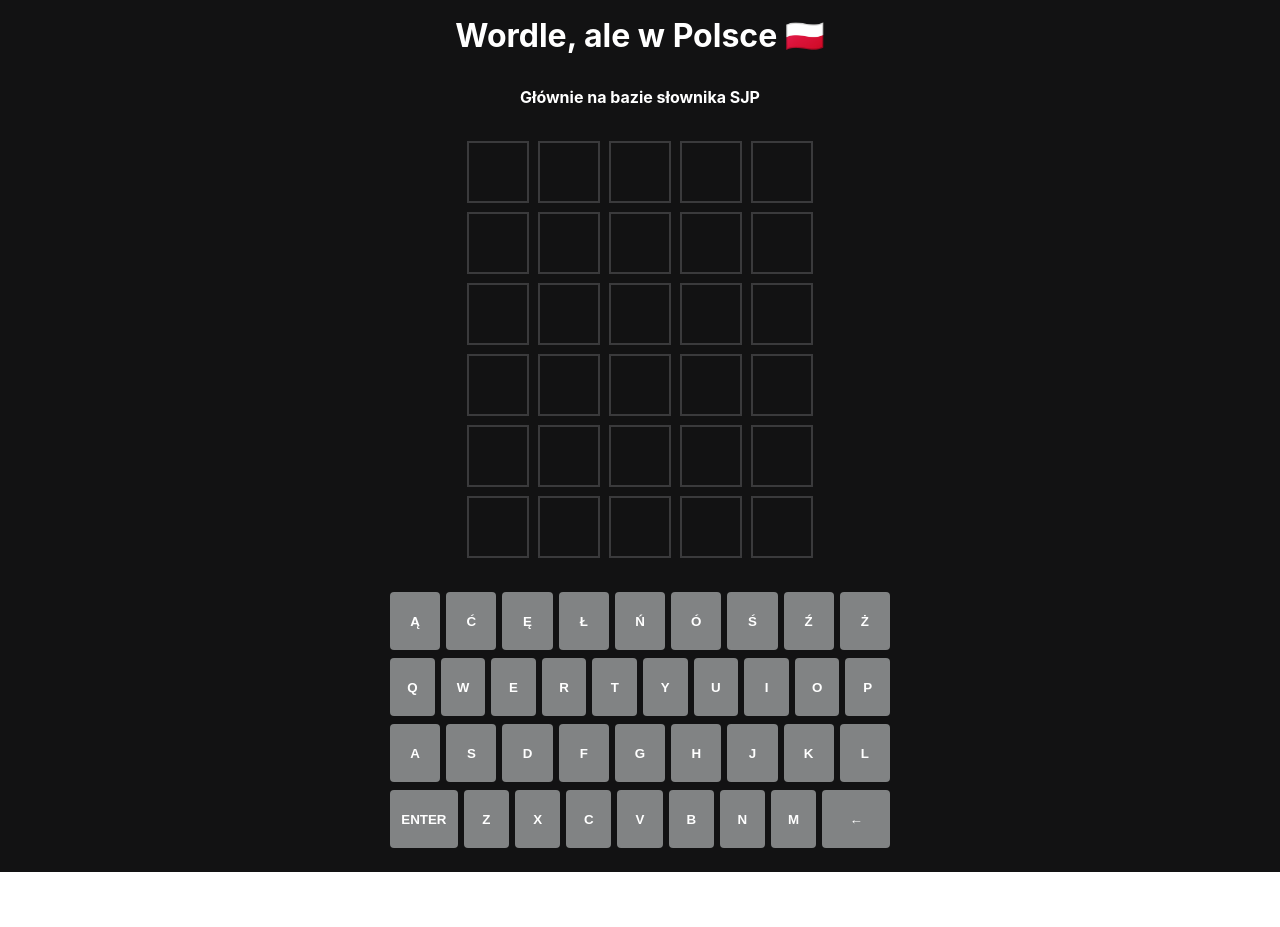
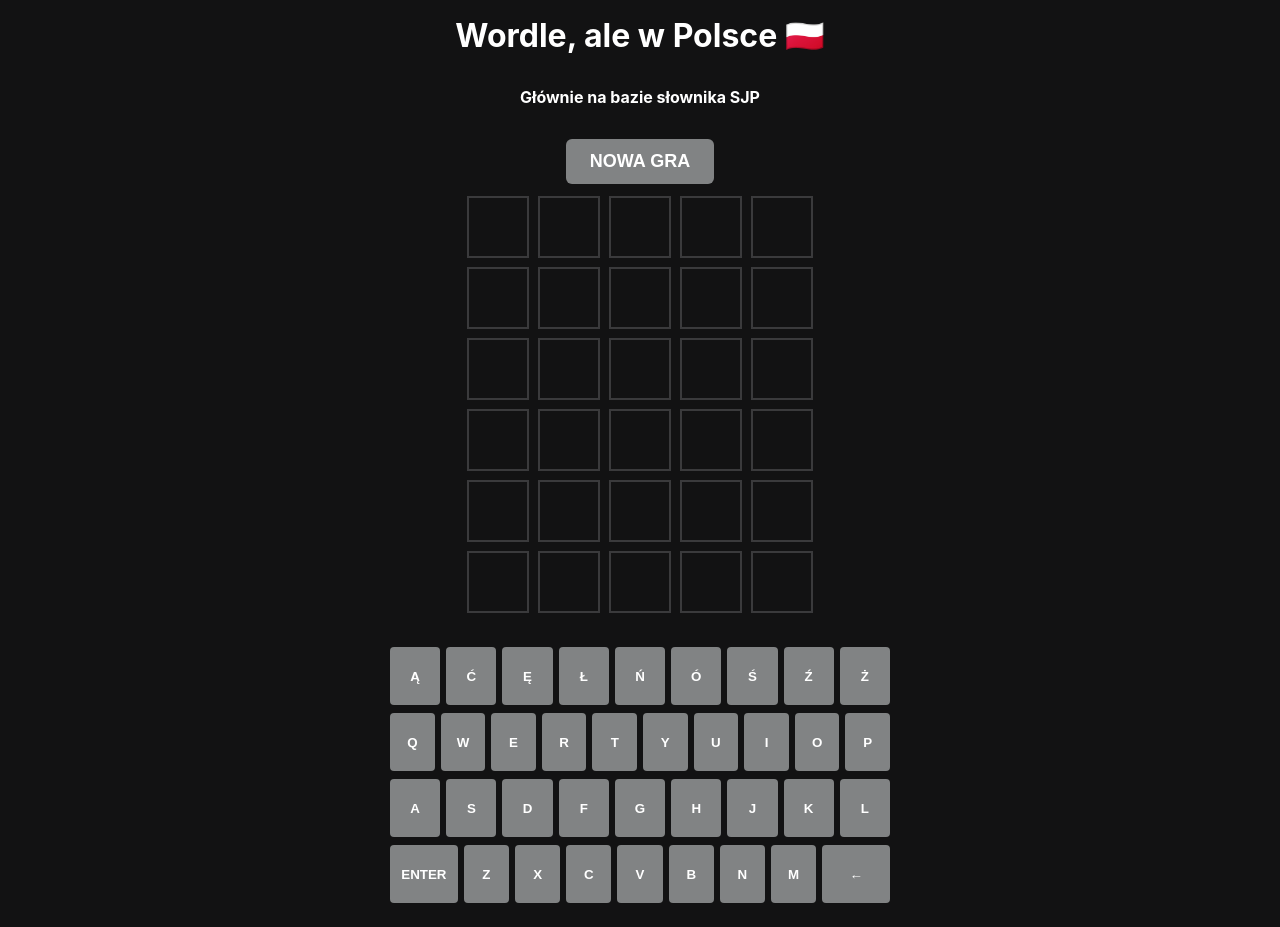
Before and after one commit to bthink/polishWordle, a React (Vite) app: page / in a window 1280 px wide. Before the commit the page ends 872 px from the top, so only its background shows below. Built offline with nearby package versions, Linux system fonts and the light colour scheme.

Commit message:
feat: adds new game button

```diff
--- a/src/App.css
+++ b/src/App.css
@@ -37,6 +37,28 @@ h2 {
   margin-bottom: 2rem;
   font-size: 1rem;
 }
+.button {
+  padding: 12px 24px;
+  margin-bottom: 10px;
+  font-size: 18px;
+  font-weight: bold;
+  text-transform: uppercase;
+  border-radius: 6px;
+  border: none;
+  cursor: pointer;
+  transition: background-color 0.2s ease-in-out, transform 0.1s ease-in-out;
+  background-color: #818384;
+  color: white;
+}
+
+.button:hover {
+  background-color: #616364;
+  transform: translateY(-2px);
+}
+
+.button:active {
+  transform: translateY(0);
+}
 
 .game-over {
   text-align: center;
--- a/src/App.tsx
+++ b/src/App.tsx
@@ -1,4 +1,4 @@
-import { useEffect, useState } from 'react'
+import { useCallback, useEffect, useState } from 'react'
 import { GameState } from './types'
 // import { fetchWord } from './api'
 import GameBoard from './components/GameBoard'
@@ -105,10 +105,27 @@ const App = () => {
     storage.saveDailyGuesses(gameState.guesses.slice(0, -1))
   }
 
+  const handleNewGame = () =>   {
+    localStorage.clear()
+    setGameState({
+      currentGuess: '',
+      guesses: [],
+      history: [],
+      gameOver: false,
+      word: ''
+    })
+    const newWord = getRandomWord()
+          storage.saveDailyWord(newWord)
+          setGameState(prev => ({ ...prev, word: newWord }))
+  }
+
+
+
   return (
     <div className="app">
       <h1>Wordle, ale w Polsce 🇵🇱</h1>
       <h2>Głównie na bazie słownika SJP</h2>
+      <button className="button" onClick={handleNewGame}>Nowa gra</button>
       <GameBoard gameState={gameState} onInvalidWord={handleInvalidWord} />
       {gameState.gameOver && (
         <div className="game-over">
```
